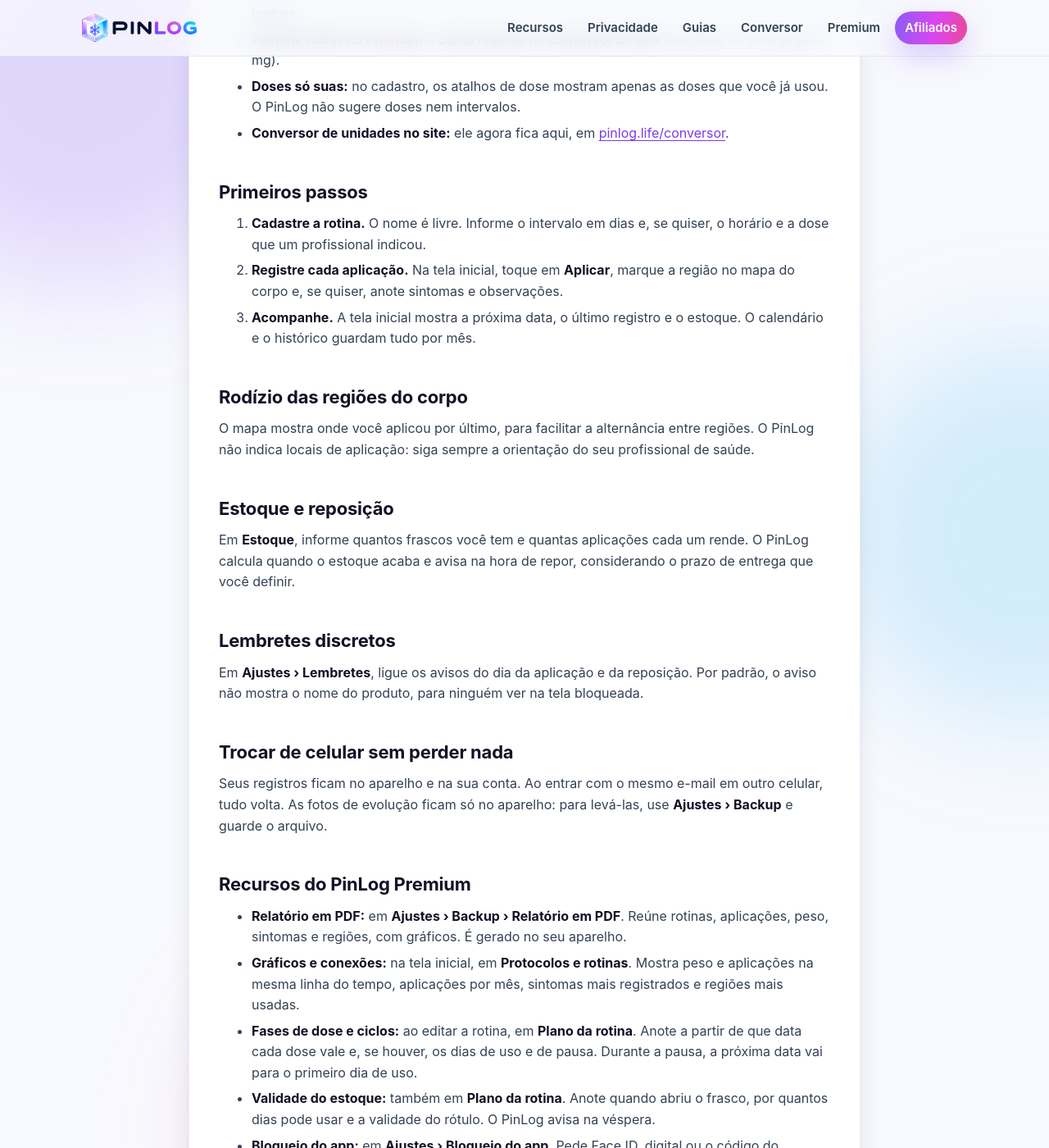
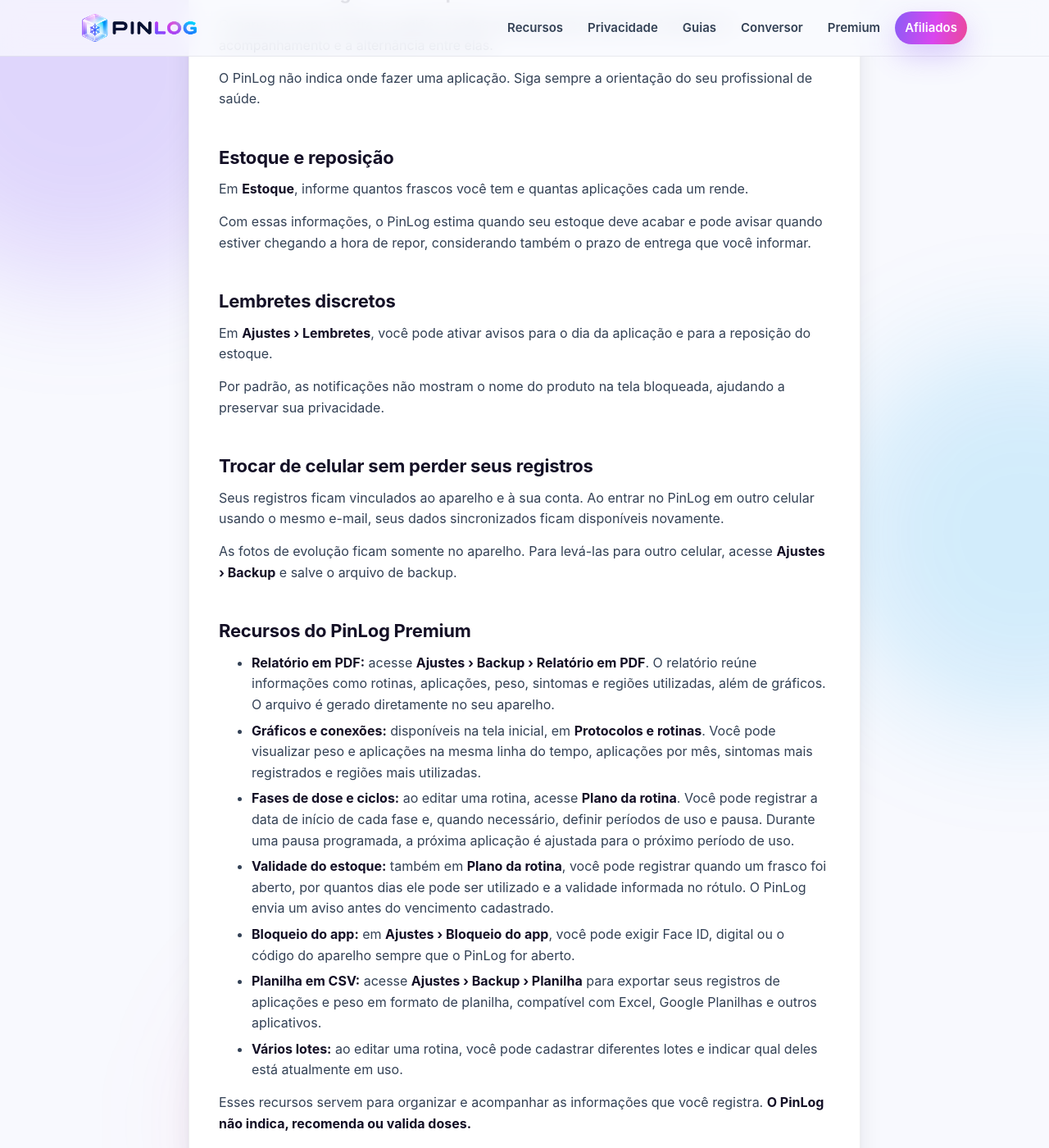
Before and after one commit to klvnblst/pinlog-site, a Jekyll site: the page built from guias.md, in a window 1280 px wide and 1400 px high, scrolled down 646 px. Shown: the whole window at 82% size. Built offline with Jekyll 4.4.1, drawn with Linux system fonts in a browser that asks for light colours; some of the changed text lies outside the part shown.

Commit message:
Guias: sai a seção de novidades, textos novos nos guias e página renomeada para "Guias"

```diff
--- a/_layouts/default.html
+++ b/_layouts/default.html
@@ -53,7 +53,7 @@
         <nav class="footer-links" aria-label="Documentos e ajuda">
           <a href="{{ '/privacidade' | relative_url }}">Política de Privacidade</a>
           <a href="{{ '/termos' | relative_url }}">Termos de Uso</a>
-          <a href="{{ '/guias' | relative_url }}">Guias e novidades</a>
+          <a href="{{ '/guias' | relative_url }}">Guias</a>
           <a href="{{ '/conversor' | relative_url }}">Conversor de unidades</a>
           <a href="{{ '/afiliados' | relative_url }}">Programa de afiliados</a>
           <a href="{{ '/excluir-conta' | relative_url }}">Excluir conta</a>
--- a/guias.md
+++ b/guias.md
@@ -1,64 +1,60 @@
 ---
-title: "Guias e novidades"
+title: "Guias"
 description: "Como usar o PinLog: primeiros passos, rodízio de regiões, estoque, lembretes, troca de celular e os recursos do PinLog Premium."
 permalink: "/guias"
 eyebrow: "Guias"
 lead: "Como tirar o máximo do PinLog, passo a passo."
-updated: "Atualizado em 21 de outubro de 2026"
+updated: "Atualizado em 23 de outubro de 2026"
 ---
 
 <!-- Para editar: altere o texto abaixo e clique em "Commit changes". O site atualiza sozinho em cerca de 1 minuto. -->
 
-## Novidades
-
-**Outubro de 2026**
-
-- **PinLog Premium mais completo:** relatório em PDF para levar à consulta, gráficos com peso, aplicações e sintomas lado a lado, fases de dose e ciclos de pausa que você anota, validade do estoque com aviso na véspera e bloqueio do app com Face ID ou digital.
-- **Lote do frasco:** anote o lote em uso e ele fica gravado em cada aplicação. No Premium, vários lotes ao mesmo tempo.
-- **Registrar pela notificação:** o lembrete do dia tem o botão **Registrar**, que abre direto a tela da aplicação.
-- **Mais sintomas:** dor de cabeça, cansaço, intestino preso, diarreia, vermelhidão local e tontura.
-- **Planilha (CSV) no Premium** e **conta reversa no conversor do site** (unidades da seringa para mg).
-- **Doses só suas:** no cadastro, os atalhos de dose mostram apenas as doses que você já usou. O PinLog não sugere doses nem intervalos.
-- **Conversor de unidades no site:** ele agora fica aqui, em [pinlog.life/conversor](/conversor).
-
 ## Primeiros passos
 
-1. **Cadastre a rotina.** O nome é livre. Informe o intervalo em dias e, se quiser, o horário e a dose que um profissional indicou.
-2. **Registre cada aplicação.** Na tela inicial, toque em **Aplicar**, marque a região no mapa do corpo e, se quiser, anote sintomas e observações.
-3. **Acompanhe.** A tela inicial mostra a próxima data, o último registro e o estoque. O calendário e o histórico guardam tudo por mês.
+1. **Cadastre sua rotina.** Escolha o nome que quiser, informe o intervalo entre as aplicações e, se desejar, adicione o horário e a dose orientada pelo seu profissional de saúde.
+2. **Registre cada aplicação.** Na tela inicial, toque em **Aplicar**. Você pode marcar a região usada no mapa do corpo e adicionar sintomas, observações ou outras informações.
+3. **Acompanhe tudo pelo app.** Na tela inicial, você vê a próxima data, o último registro e a situação do seu estoque. No calendário e no histórico, pode consultar os registros anteriores.
 
 ## Rodízio das regiões do corpo
 
-O mapa mostra onde você aplicou por último, para facilitar a alternância entre regiões. O PinLog não indica locais de aplicação: siga sempre a orientação do seu profissional de saúde.
+O mapa do corpo mostra as regiões usadas nas aplicações anteriores, facilitando o acompanhamento e a alternância entre elas.
+
+O PinLog não indica onde fazer uma aplicação. Siga sempre a orientação do seu profissional de saúde.
 
 ## Estoque e reposição
 
-Em **Estoque**, informe quantos frascos você tem e quantas aplicações cada um rende. O PinLog calcula quando o estoque acaba e avisa na hora de repor, considerando o prazo de entrega que você definir.
+Em **Estoque**, informe quantos frascos você tem e quantas aplicações cada um rende.
+
+Com essas informações, o PinLog estima quando seu estoque deve acabar e pode avisar quando estiver chegando a hora de repor, considerando também o prazo de entrega que você informar.
 
 ## Lembretes discretos
 
-Em **Ajustes › Lembretes**, ligue os avisos do dia da aplicação e da reposição. Por padrão, o aviso não mostra o nome do produto, para ninguém ver na tela bloqueada.
+Em **Ajustes › Lembretes**, você pode ativar avisos para o dia da aplicação e para a reposição do estoque.
 
-## Trocar de celular sem perder nada
+Por padrão, as notificações não mostram o nome do produto na tela bloqueada, ajudando a preservar sua privacidade.
 
-Seus registros ficam no aparelho e na sua conta. Ao entrar com o mesmo e-mail em outro celular, tudo volta. As fotos de evolução ficam só no aparelho: para levá-las, use **Ajustes › Backup** e guarde o arquivo.
+## Trocar de celular sem perder seus registros
+
+Seus registros ficam vinculados ao aparelho e à sua conta. Ao entrar no PinLog em outro celular usando o mesmo e-mail, seus dados sincronizados ficam disponíveis novamente.
+
+As fotos de evolução ficam somente no aparelho. Para levá-las para outro celular, acesse **Ajustes › Backup** e salve o arquivo de backup.
 
 ## Recursos do PinLog Premium
 
-- **Relatório em PDF:** em **Ajustes › Backup › Relatório em PDF**. Reúne rotinas, aplicações, peso, sintomas e regiões, com gráficos. É gerado no seu aparelho.
-- **Gráficos e conexões:** na tela inicial, em **Protocolos e rotinas**. Mostra peso e aplicações na mesma linha do tempo, aplicações por mês, sintomas mais registrados e regiões mais usadas.
-- **Fases de dose e ciclos:** ao editar a rotina, em **Plano da rotina**. Anote a partir de que data cada dose vale e, se houver, os dias de uso e de pausa. Durante a pausa, a próxima data vai para o primeiro dia de uso.
-- **Validade do estoque:** também em **Plano da rotina**. Anote quando abriu o frasco, por quantos dias pode usar e a validade do rótulo. O PinLog avisa na véspera.
-- **Bloqueio do app:** em **Ajustes › Bloqueio do app**. Pede Face ID, digital ou o código do aparelho ao abrir o PinLog.
-- **Planilha (CSV):** em **Ajustes › Backup › Planilha**. Aplicações e pesos, uma linha cada, para abrir no Excel ou no Planilhas.
-- **Vários lotes:** ao editar a rotina, adicione os lotes e marque qual está em uso.
+- **Relatório em PDF:** acesse **Ajustes › Backup › Relatório em PDF**. O relatório reúne informações como rotinas, aplicações, peso, sintomas e regiões utilizadas, além de gráficos. O arquivo é gerado diretamente no seu aparelho.
+- **Gráficos e conexões:** disponíveis na tela inicial, em **Protocolos e rotinas**. Você pode visualizar peso e aplicações na mesma linha do tempo, aplicações por mês, sintomas mais registrados e regiões mais utilizadas.
+- **Fases de dose e ciclos:** ao editar uma rotina, acesse **Plano da rotina**. Você pode registrar a data de início de cada fase e, quando necessário, definir períodos de uso e pausa. Durante uma pausa programada, a próxima aplicação é ajustada para o próximo período de uso.
+- **Validade do estoque:** também em **Plano da rotina**, você pode registrar quando um frasco foi aberto, por quantos dias ele pode ser utilizado e a validade informada no rótulo. O PinLog envia um aviso antes do vencimento cadastrado.
+- **Bloqueio do app:** em **Ajustes › Bloqueio do app**, você pode exigir Face ID, digital ou o código do aparelho sempre que o PinLog for aberto.
+- **Planilha em CSV:** acesse **Ajustes › Backup › Planilha** para exportar seus registros de aplicações e peso em formato de planilha, compatível com Excel, Google Planilhas e outros aplicativos.
+- **Vários lotes:** ao editar uma rotina, você pode cadastrar diferentes lotes e indicar qual deles está atualmente em uso.
 
-Tudo isso só organiza o que você anota. O PinLog não indica, recomenda nem confere doses.
+Esses recursos servem para organizar e acompanhar as informações que você registra. **O PinLog não indica, recomenda ou valida doses.**
 
 ## Ferramentas no site
 
-- [Conversor de unidades](/conversor): transforma mg, mL e unidades da seringa a partir dos valores que você digita.
+- [Conversor de unidades](/conversor): faz os cálculos de mg, mL e unidades da seringa com base nos valores informados por você. O conversor não indica nem recomenda doses.
 
-## Ainda com dúvida?
+## Ainda ficou com alguma dúvida?
 
-Escreva para [suporte@pinlog.life](mailto:suporte@pinlog.life) ou veja a página de [Suporte](/suporte).
+Entre em contato pelo e-mail [suporte@pinlog.life](mailto:suporte@pinlog.life) ou acesse nossa página de [Suporte](/suporte).
```
